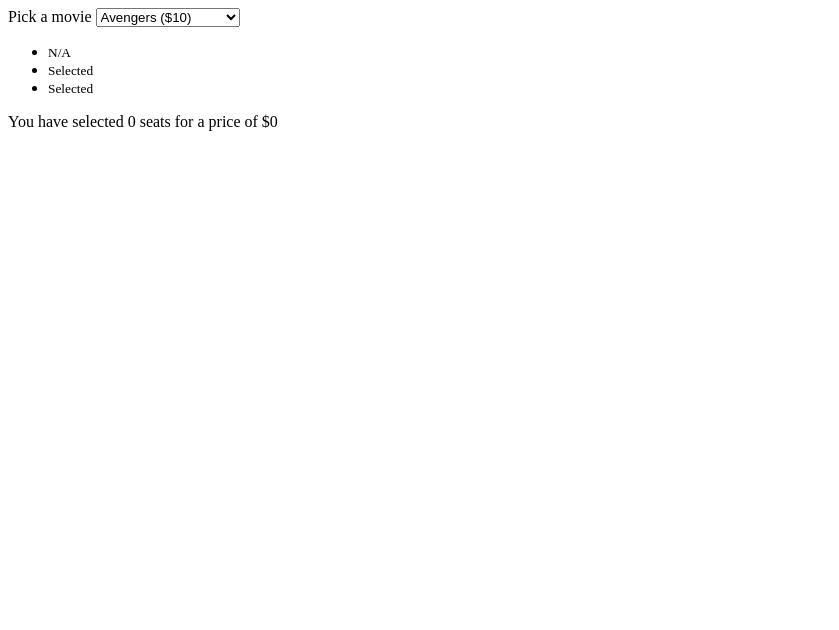
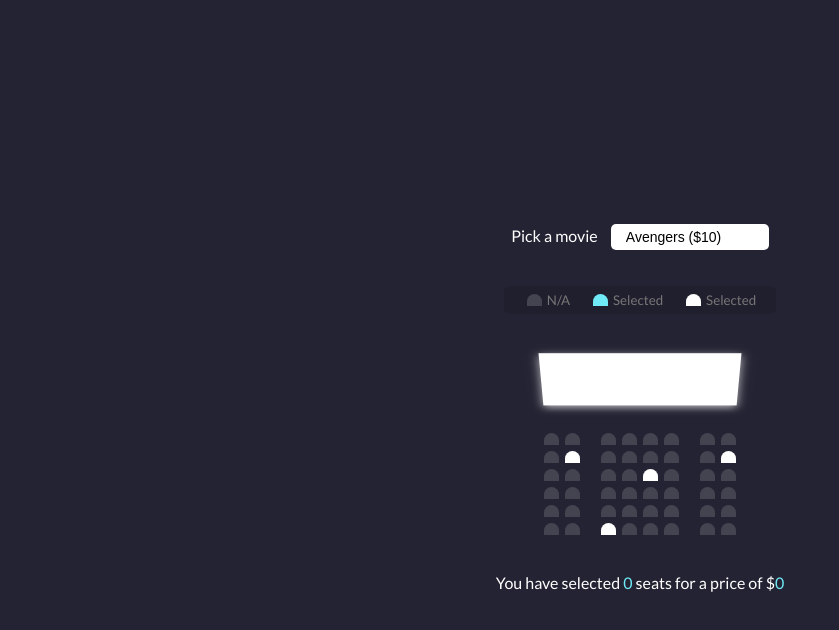
Before and after one commit to pedrolmr/web-mini-projects, a plain HTML site: page Movie-seat-booking/index.html in a window 1280 px wide. Shown: the whole page, without its empty margins (0-839 px from the left). Drawn offline with Linux system fonts and the light colour scheme.

Commit message:
finished css

```diff
--- a/Movie-seat-booking/index.html
+++ b/Movie-seat-booking/index.html
@@ -4,6 +4,7 @@
     <meta charset="UTF-8" />
     <meta name="viewport" content="width=device-width, initial-scale=1.0" />
     <title>Movie seat booking</title>
+    <link rel="stylesheet" href="style.css" />
   </head>
   <body>
     <div class="movie-container">
@@ -28,7 +29,7 @@
       </li>
 
       <li>
-        <div class="seat ocupied"></div>
+        <div class="seat occupied"></div>
         <small>Selected</small>
       </li>
     </ul>
@@ -48,20 +49,20 @@
       </div>
       <div class="row">
         <div class="seat"></div>
-        <div class="seat ocupied"></div>
+        <div class="seat occupied"></div>
         <div class="seat"></div>
         <div class="seat"></div>
         <div class="seat"></div>
         <div class="seat"></div>
         <div class="seat"></div>
-        <div class="seat ocupied"></div>
+        <div class="seat occupied"></div>
       </div>
       <div class="row">
         <div class="seat"></div>
         <div class="seat"></div>
         <div class="seat"></div>
         <div class="seat"></div>
-        <div class="seat ocupied"></div>
+        <div class="seat occupied"></div>
         <div class="seat"></div>
         <div class="seat"></div>
         <div class="seat"></div>
@@ -89,7 +90,7 @@
       <div class="row">
         <div class="seat"></div>
         <div class="seat"></div>
-        <div class="seat ocupied"></div>
+        <div class="seat occupied"></div>
         <div class="seat"></div>
         <div class="seat"></div>
         <div class="seat"></div>
--- a/Movie-seat-booking/style.css
+++ b/Movie-seat-booking/style.css
@@ -1,18 +1,33 @@
 @import url('https://fonts.googleapis.com/css?family=Lato&display=swap');
+
+:root {
+  --mainFont: 'Lato', sans-serif;
+
+  --white: #ffffff;
+  --primary: #242333;
+  --secondary: #6feaf6;
+  --gray: #444451;
+}
 
 * {
   box-sizing: border-box;
 }
 
+*,
+*:before,
+*:after {
+  box-sizing: inherit;
+}
+
 body {
-  background-color: #242333;
-  color: #fff;
+  background-color: var(--primary);
+  color: var(--white);
   display: flex;
   flex-direction: column;
   align-items: center;
   justify-content: center;
   height: 100vh;
-  font-family: 'Lato', sans-serif;
+  font-family: var(--mainFont);
   margin: 0;
 }
 
@@ -21,7 +36,7 @@ body {
 }
 
 .movie-container select {
-  background-color: #fff;
+  background-color: var(--white);
   border: 0;
   border-radius: 5px;
   font-size: 14px;
@@ -31,3 +46,84 @@ body {
   -webkit-appearance: none;
   appearance: none;
 }
+
+.container {
+  perspective: 1000px;
+  margin-bottom: 30px;
+}
+.seat {
+  background-color: var(--gray);
+  height: 12px;
+  width: 15px;
+  margin: 3px;
+  border-top-left-radius: 10px;
+  border-top-right-radius: 10px;
+}
+
+.seat.selected {
+  background-color: var(--secondary);
+}
+
+.seat.occupied {
+  background-color: var(--white);
+}
+
+.seat:nth-of-type(2) {
+  margin-right: 18px;
+}
+
+.seat:nth-last-of-type(2) {
+  margin-left: 18px;
+}
+seat:not(.occupied):hover {
+  cursor: pointer;
+  transform: scale(1.2);
+}
+.showcase .seat:not(.occupied):hover {
+  cursor: default;
+  transform: scale(1);
+}
+.seat:not(.occupied):hover {
+  cursor: pointer;
+  transform: scale(1.2);
+}
+
+.showcase {
+  background: rgba(0, 0, 0, 0.1);
+  padding: 5px 10px;
+  border-radius: 5px;
+  color: #777;
+  list-style-type: none;
+  display: flex;
+  justify-content: space-between;
+}
+
+.showcase li {
+  display: flex;
+  align-items: center;
+  justify-content: center;
+  margin: 0 10px;
+}
+.showcase li small {
+  margin-left: 2px;
+}
+.row {
+  display: flex;
+}
+
+.screen {
+  background-color: var(--white);
+  height: 70px;
+  width: 100%;
+  margin: 15px 0;
+  transform: rotateX(-45deg);
+  box-shadow: 0 3px 10px rgba(255, 255, 255, 0.7);
+}
+
+p.text {
+  margin: 5px 0;
+}
+
+p.text span {
+  color: var(--secondary);
+}
```
